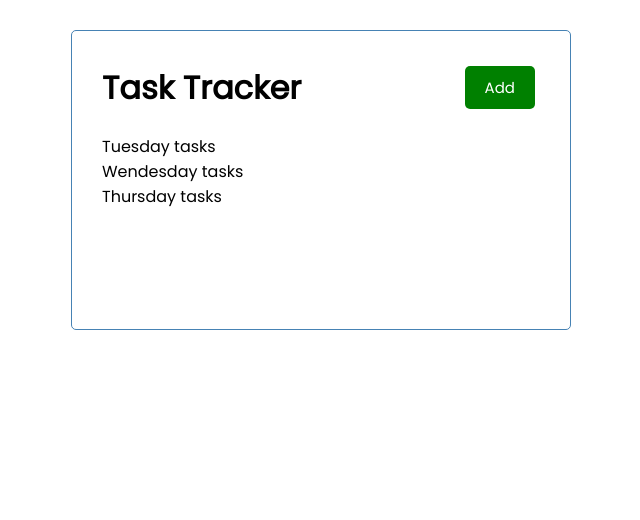
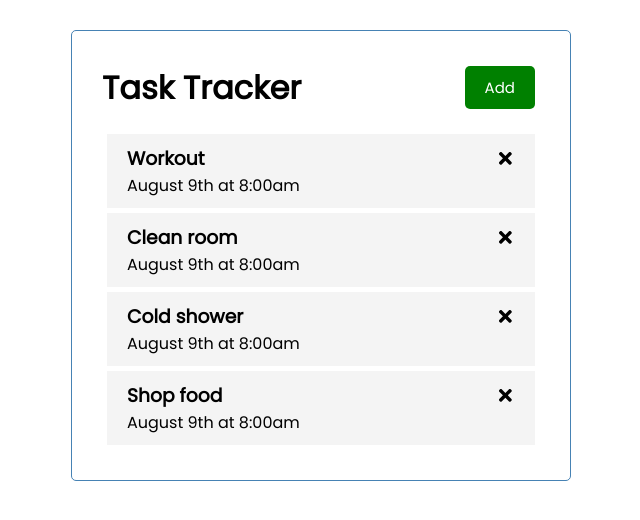
Before and after one commit to munrhalls/react_reconnaissance, a React (Create React App) app: page / in a window 1280 px wide. Shown: the top 520 px of the page, without its empty margins (319-959 px from the left). Built offline with nearby package versions, Linux system fonts and the light colour scheme.

Commit message:
practice drills, further

```diff
--- a/package.json
+++ b/package.json
@@ -9,6 +9,7 @@
     "cross-env": "^7.0.3",
     "react": "^17.0.2",
     "react-dom": "^17.0.2",
+    "react-icons": "^4.2.0",
     "react-scripts": "4.0.3",
     "web-vitals": "^1.1.2"
   },
--- a/src/App.js
+++ b/src/App.js
@@ -1,14 +1,49 @@
+import { useState } from 'react';
 import Header from './components/Header';
 import Tasks from './components/Tasks';
 
-function App() {
+const App = () => {
+  const [tasks, setTasks] = useState(
+    [
+      {
+        id: 1,
+        text: 'Workout',
+        day: 'August 9th at 8:00am',
+        reminder: true,
+      },
+      {
+        id: 2,
+        text: 'Clean room',
+        day: 'August 9th at 8:00am',
+        reminder: true,
+      },
+      {
+        id: 3,
+        text: 'Cold shower',
+        day: 'August 9th at 8:00am',
+        reminder: true,
+      },
+      {
+        id: 4,
+        text: 'Shop food',
+        day: 'August 9th at 8:00am',
+        reminder: true,
+      },
+    ]
+  )
+
+  function deleteTask(id) {
+    setTasks(tasks.filter((task) => task.id !== id));
+  }
 
   return (
     <div className="App container">
       <Header title="Task Tracker" />
-      <Tasks listTitle="Tuesday tasks" />
-      <Tasks listTitle="Wendesday tasks" />
-      <Tasks listTitle="Thursday tasks" />
+      {tasks.length > 0 ?
+        <Tasks tasks={tasks} onDelete={deleteTask} />
+        :
+        ('No Tasks To Show')
+      }
     </div>
   );
 }
--- a/src/components/Button.js
+++ b/src/components/Button.js
@@ -1,5 +1,4 @@
 const Button = ({ color, text, onClick }) => {
-
   return (
     <header>
       <button
--- a/src/components/Header.js
+++ b/src/components/Header.js
@@ -9,7 +9,6 @@ export const Header = ({ title }) => {
     <header className="header">
       <h1>{title}</h1>
       <Button onClick={onClick} color="green" text="Add" />
-
     </header>
   )
 }
--- /dev/null
+++ b/src/components/Task.js
@@ -0,0 +1,15 @@
+import { FaTimes } from 'react-icons/fa';
+
+const Task = ({ task, onDelete }) => {
+  return (
+    <div className="task">
+      <h3>
+        {task.text}
+        <FaTimes style={{ color: 'black', cursor: 'pointer' }} onClick={() => onDelete(task.id)} />
+      </h3>
+      <p>{task.day}</p>
+    </div>
+  )
+}
+
+export default Task;
--- a/src/components/Tasks.js
+++ b/src/components/Tasks.js
@@ -1,35 +1,12 @@
-const data = [
-  {
-    id: 1,
-    text: 'Workout',
-    day: 'August 9th at 8:00am',
-    reminder: true,
-  },
-  {
-    id: 2,
-    text: 'Clean room',
-    day: 'August 9th at 8:00am',
-    reminder: true,
-  },
-  {
-    id: 3,
-    text: 'Cold shower',
-    day: 'August 9th at 8:00am',
-    reminder: true,
-  },
-  {
-    id: 4,
-    text: 'Shop food',
-    day: 'August 9th at 8:00am',
-    reminder: true,
-  },
-]
+import Task from './Task';
 
-const Tasks = ({listTitle}) => {
+const Tasks = ({ tasks, onDelete }) => {
   return (
-    <div>
-      {listTitle}
-    </div>
+    <>
+      {tasks.map((task) => {
+        return <Task key={task.id} task={task} onDelete={onDelete} />
+      })}
+    </>
   )
 }
 
```
Also changed, not shown: 1 other file (tests, documents, lock files or other folders).
